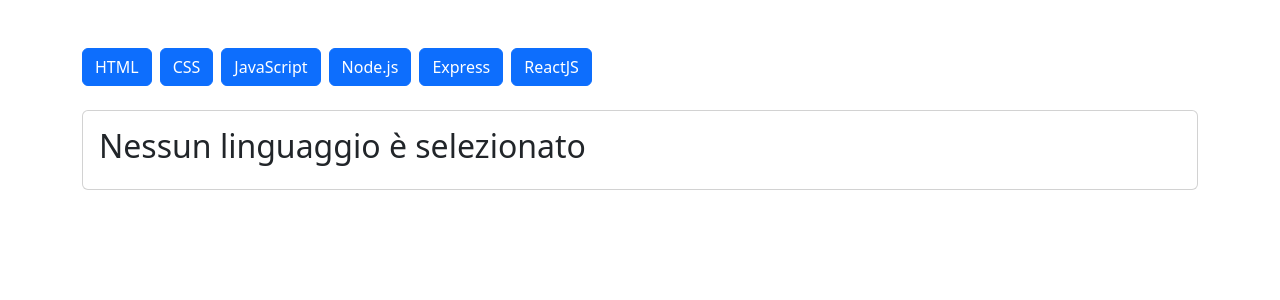
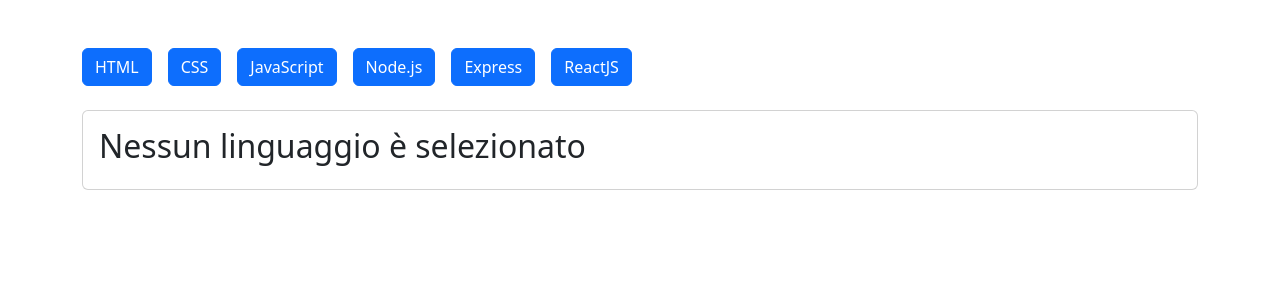
Before and after one commit to Johnnyfromtheblock4/react-use-state, a React (Vite) app: page / in a window 1280 px wide. Shown: the top 300 px of the page. Built offline with nearby package versions, Linux system fonts and the light colour scheme.

Commit message:
[UPD] correzione finale

```diff
--- a/src/App.jsx
+++ b/src/App.jsx
@@ -1,7 +1,6 @@
-// importo useState
 import { useState } from "react";
-// importo card
 import Card from "./components/Card";
+import Buttons from "./components/Buttons";
 
 const languages = [
   {
@@ -43,41 +42,27 @@
 ];
 
 function App() {
-  // definizione della var di stato che mostra il linguaggio selezionato
   const [language, setLanguage] = useState(null);
+
   return (
     <div className="container my-5">
       <div className="row">
         <div className="col-12">
-          {/* {elenco dei pulsanti} */}
-          {languages.map((lang) => {
-            return (
-              <button
-                className={`btn me-2 ${
-                  language != null && lang.id === language.id
-                    ? "btn-warning"
-                    : "btn-primary"
-                }`}
-                onClick={() => setLanguage(lang)}
-                key={lang.id}
-              >
-                {lang.title}
-              </button>
-            );
-          })}
+          <div className="d-flex flex-wrap gap-2">
+            {languages.map((lang) => {
+              const active = language && lang.id === language.id;
+              return (
+                <Buttons
+                  key={lang.id}
+                  title={lang.title}
+                  isActive={active}
+                  onSelect={() => setLanguage(lang)}
+                />
+              );
+            })}
+          </div>
         </div>
-        {/* {Card con titolo e descrizione} */}
         <div className="col-12 mt-4">
-          {/* <div className="card p-3">
-            {language === null ? (
-              <h2>Nessun linguaggio è selezionato</h2>
-            ) : (
-              <>
-                <h2>{language.title}</h2>
-                <p>{language.description}</p>
-              </>
-            )}
-          </div> */}
           <Card language={language} />
         </div>
       </div>
--- /dev/null
+++ b/src/components/Buttons.jsx
@@ -0,0 +1,12 @@
+import React from "react";
+
+const Buttons = ({ title, onSelect, isActive }) => {
+  const active = isActive ? "btn-warning" : "btn-primary";
+  return (
+    <button className={`btn ${active} me-2`} onClick={() => onSelect()}>
+      {title}
+    </button>
+  );
+};
+
+export default Buttons;
```
